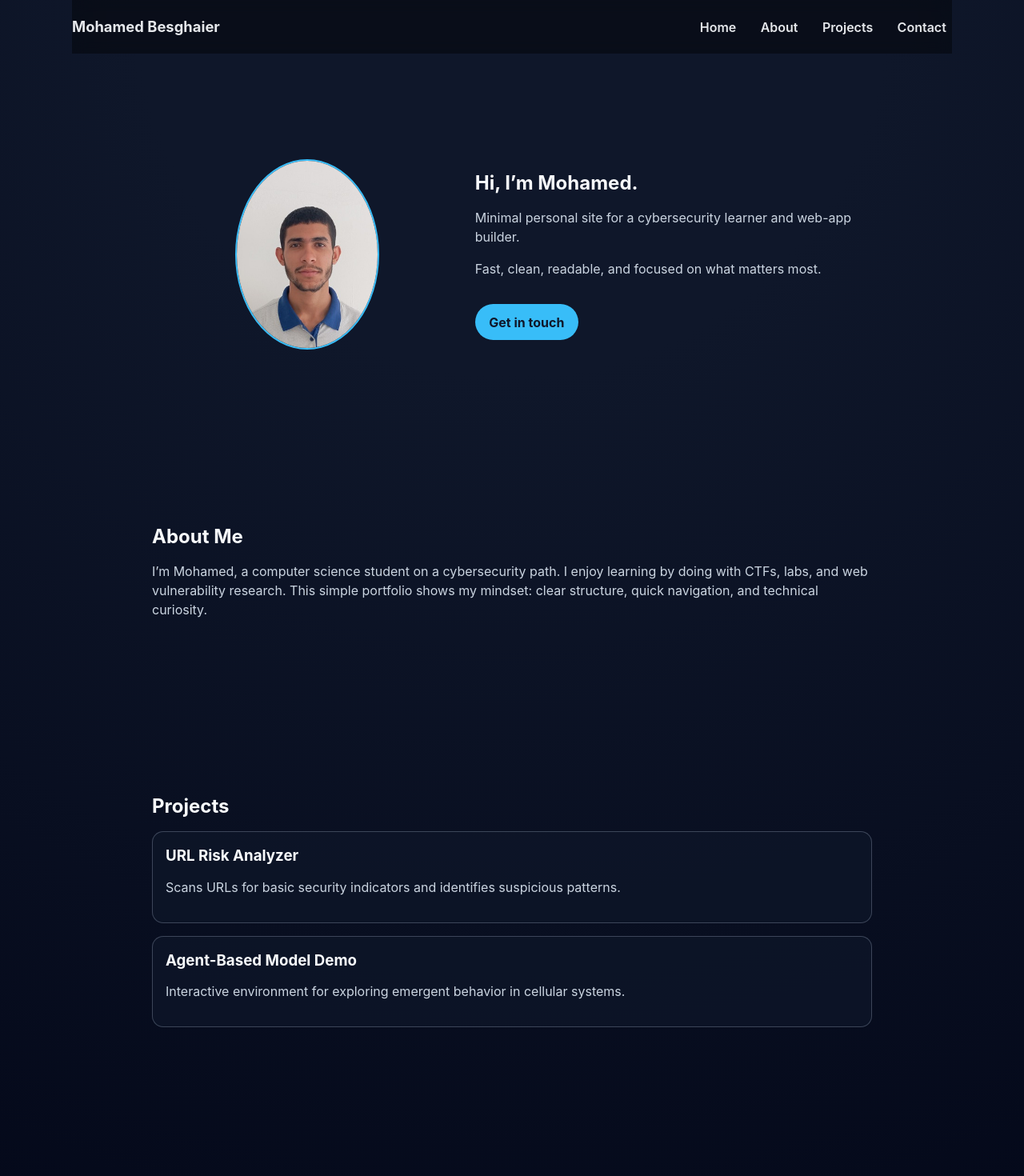
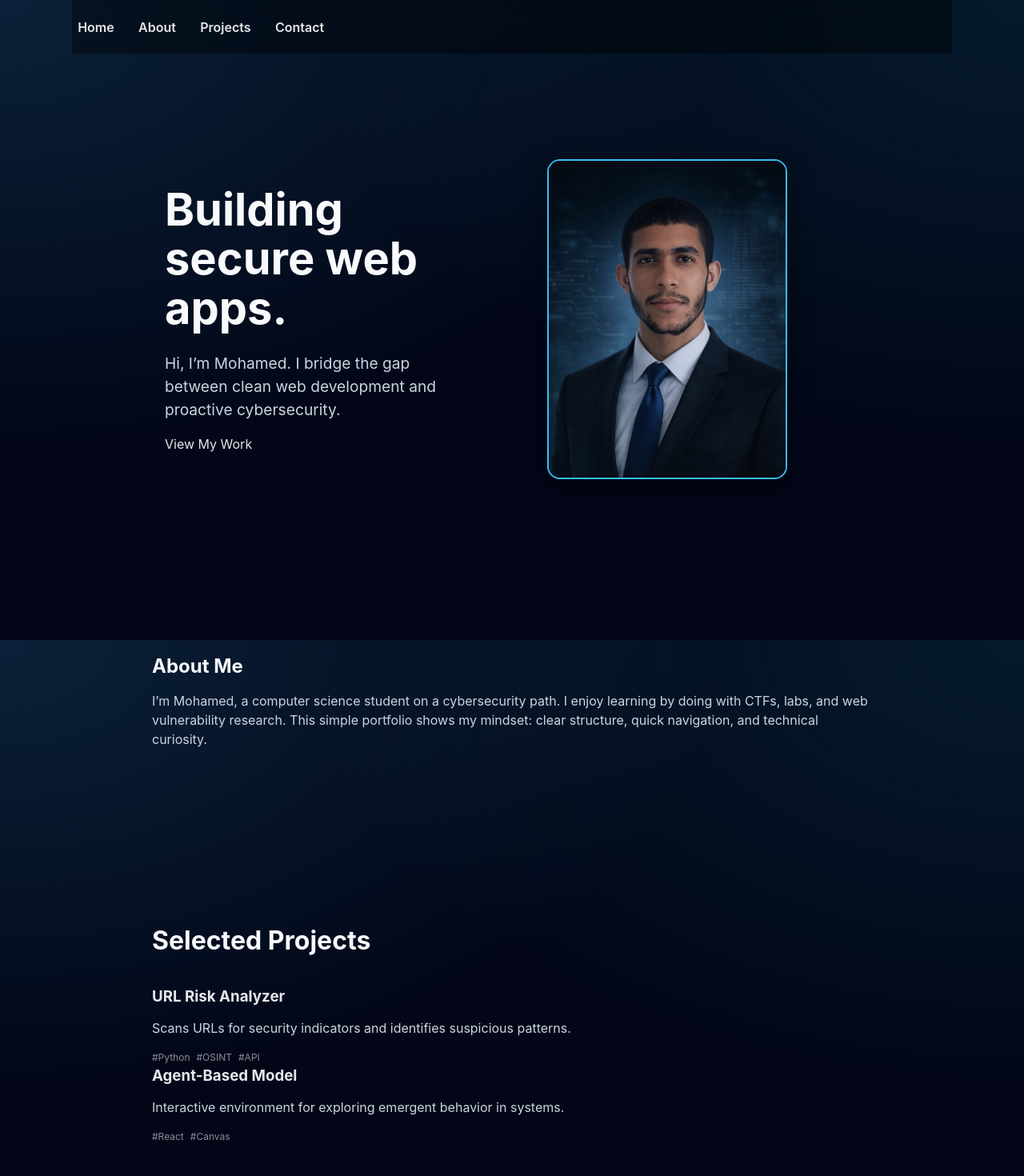
Before and after one commit to mohamed-besghaier/besghaier-portfolio, a React (Vite) app: page / in a window 1280 px wide. Shown: the top 1470 px of the page at 80% size. Built offline with nearby package versions, Linux system fonts and the light colour scheme.

Commit message:
adjusting index.css

```diff
--- a/src/components/Navbar.jsx
+++ b/src/components/Navbar.jsx
@@ -1,15 +1,14 @@
 function Navbar() {
   return (
     <nav className="navbar">
-      <div className="brand">Mohamed Besghaier</div>
-      <div className="links">
-        <a href="#home">Home</a>
-        <a href="#about">About</a>
-        <a href="#projects">Projects</a>
-        <a href="#contact">Contact</a>
+      <div className="nav-container">
+        <div className="links">
+          {["Home", "About", "Projects", "Contact"].map((item) => (
+            <a key={item} href={`#${item.toLowerCase()}`}>{item}</a>
+          ))}
+        </div>
       </div>
     </nav>
   );
 }
-
 export default Navbar;
--- a/src/index.css
+++ b/src/index.css
@@ -58,6 +58,10 @@ p {
   padding: 1rem 0;
   background: rgba(0, 0, 0, 0.4);
   backdrop-filter: blur(8px);
+}
+
+.nav-container {
+  text-align: center;
 }
 
 .brand {
@@ -137,6 +141,51 @@ p {
 
 .app-wrapper {
   min-height: 100vh;
+  width: 100%;
   padding-bottom: 2rem;
-  background: radial-gradient(circle at top, #0f172a 25%, #020617 100%);
+
+  /* Stacking two gradients: a soft blue glow and the dark base */
+  background:
+    radial-gradient(at 0% 0%, rgba(56, 189, 248, 0.15) 0px, transparent 50%),
+    radial-gradient(at 100% 0%, rgba(34, 211, 238, 0.1) 0px, transparent 50%),
+    #020617;
+
+  background-attachment: fixed;
 }
+
+/* Container helps with alignment and shadows */
+.profile-container {
+  display: flex;
+  justify-content: center;
+  align-items: center;
+  position: relative;
+}
+
+.profile {
+  width: 300px;
+  height: 400px;
+  object-fit: cover;
+  object-position: top;
+
+  border-radius: 16px;
+
+  border: 2px solid #38bdf8;
+  box-shadow: 0 10px 30px rgba(0, 0, 0, 0.5);
+  transition: all 0.3s ease;
+}
+
+.profile:hover {
+  transform: translateY(-10px); /* Lifts the card up on hover */
+  box-shadow: 0 20px 40px rgba(56, 189, 248, 0.3);
+}
+
+@media (max-width: 860px) {
+  .hero-content {
+    text-align: center; /* Center the text when image moves to the bottom */
+  }
+  .profile {
+    width: 240px; /* Medium size for tablets */
+    height: 240px;
+    margin-top: 2rem;
+  }
+}
--- a/src/pages/Home.jsx
+++ b/src/pages/Home.jsx
@@ -1,19 +1,28 @@
-import profile from '/src/assets/profile.jpeg'
+import profile from '../assets/profile.png';
 
 function Home() {
   return (
-    <section id="home" className="page section">
+    <section id="home" className="section">
       <div className="hero-content">
-        <img className="profile" src={profile} alt="profile" />
         <div>
-          <h1>Hi, I’m Mohamed.</h1>
-          <p>Minimal personal site for a cybersecurity learner and web-app builder.</p>
-          <p>Fast, clean, readable, and focused on what matters most.</p>
-          <a href="#contact" className="cta">Get in touch</a>
+          <h1 style={{ fontSize: '3.5rem', lineHeight: '1.1' }}>
+            Building <span style={{ color: 'var(--accent)' }}>secure</span> web apps.
+          </h1>
+          <p style={{ fontSize: '1.2rem', marginTop: '1.5rem', maxWidth: '500px' }}>
+            Hi, I’m Mohamed. I bridge the gap between clean web development and
+            proactive cybersecurity.
+          </p>
+          <a href="#projects" className="cta-button">View My Work</a>
+        </div>
+        <div className="profile-container">
+          <img
+            className="profile"
+            src={profile}
+            alt="Mohamed"
+          />
         </div>
       </div>
     </section>
   );
 }
-
 export default Home;
--- a/src/pages/Projects.jsx
+++ b/src/pages/Projects.jsx
@@ -1,19 +1,32 @@
+const PROJECT_DATA = [
+  {
+    title: "URL Risk Analyzer",
+    desc: "Scans URLs for security indicators and identifies suspicious patterns.",
+    tech: ["Python", "OSINT", "API"]
+  },
+  {
+    title: "Agent-Based Model",
+    desc: "Interactive environment for exploring emergent behavior in systems.",
+    tech: ["React", "Canvas"]
+  }
+];
+
 function Projects() {
   return (
-    <section id="projects" className="page section">
-      <h2>Projects</h2>
-      <ul className="project-list">
-        <li>
-          <h3>URL Risk Analyzer</h3>
-          <p>Scans URLs for basic security indicators and identifies suspicious patterns.</p>
-        </li>
-        <li>
-          <h3>Agent-Based Model Demo</h3>
-          <p>Interactive environment for exploring emergent behavior in cellular systems.</p>
-        </li>
-      </ul>
+    <section id="projects" className="section">
+      <h2 style={{fontSize: '2rem', marginBottom: '2rem'}}>Selected Projects</h2>
+      <div className="project-grid">
+        {PROJECT_DATA.map((project, index) => (
+          <div key={index} className="project-card">
+            <h3 style={{color: 'var(--accent)'}}>{project.title}</h3>
+            <p>{project.desc}</p>
+            <div style={{display: 'flex', gap: '8px', marginTop: '1rem'}}>
+              {project.tech.map(t => <span key={t} style={{fontSize: '0.75rem', opacity: 0.6}}>#{t}</span>)}
+            </div>
+          </div>
+        ))}
+      </div>
     </section>
   );
 }
-
 export default Projects;
```
Also changed, not shown: src/assets/profile.jpeg (deleted), src/assets/profile.png (added).
